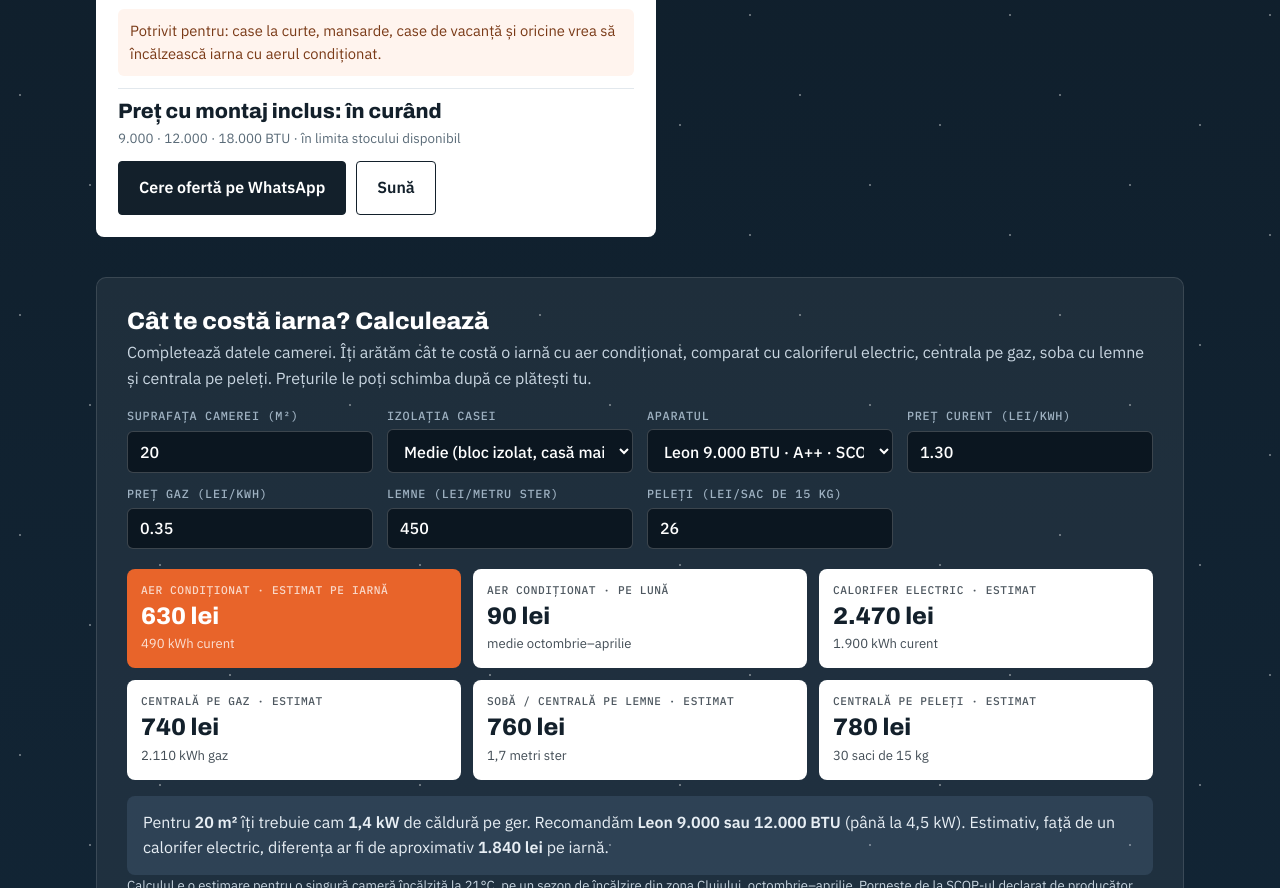
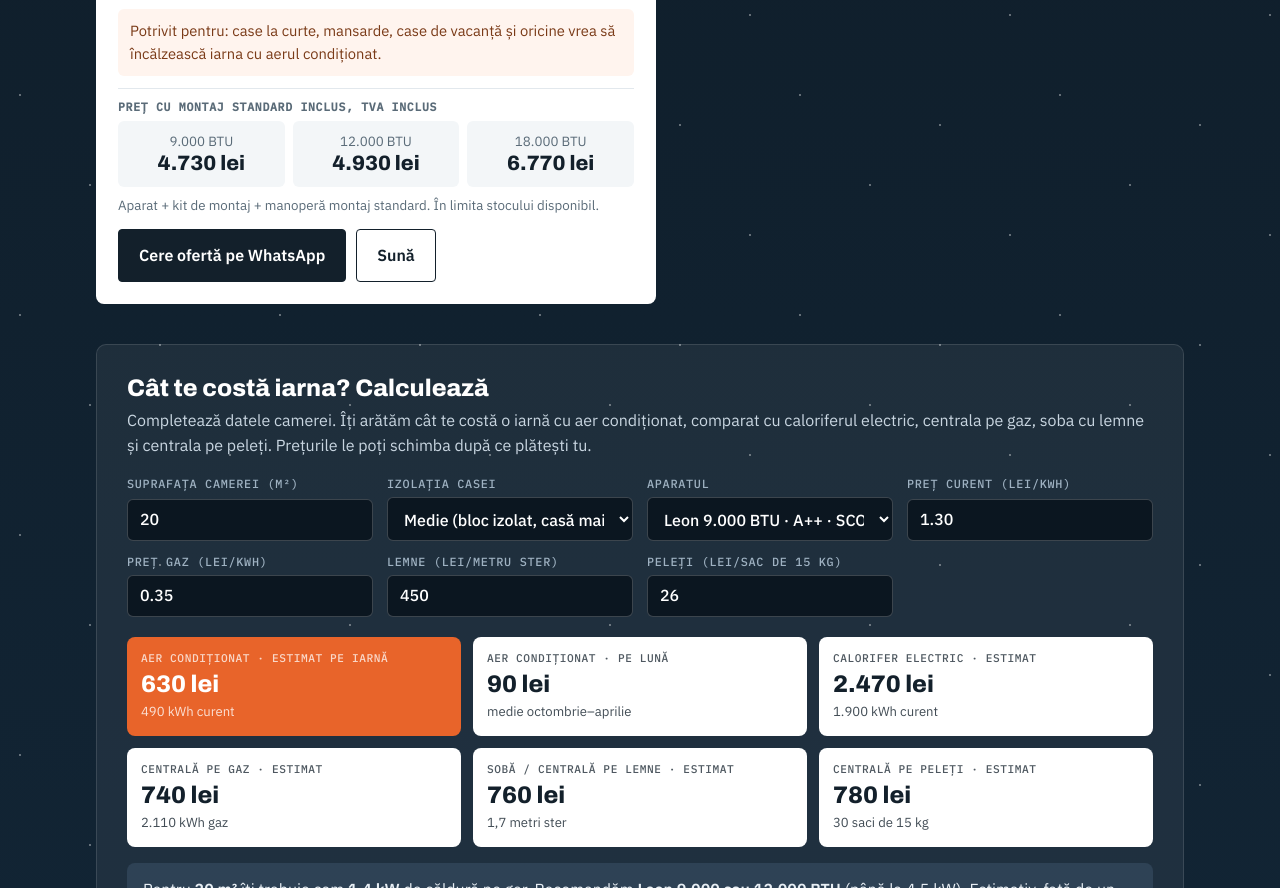
Before and after one commit to ocasvent/Site, a plain HTML site: page index.html in a window 1280 px wide. Shown: the part 2123-3011 px from the top of the page. Drawn offline with Linux system fonts and the light colour scheme.

Commit message:
Leon: preturi cu montaj inclus
Co-Authored-By: Claude Opus 5.5 <noreply@anthropic.com>
Claude-Session: https://claude.ai/code/session_019ea3RuuvMhsMwLYG4Yfdaj

```diff
--- a/index.html
+++ b/index.html
@@ -567,7 +567,7 @@ footer{border-top:1px solid var(--line);padding-block:32px;font-size:.85rem;colo
               <li>Wi-Fi inclus, agent R32, certificare Eurovent</li>
             </ul>
             <p class="wm-fit">Potrivit pentru: case la curte, mansarde, case de vacanță și oricine vrea să încălzească iarna cu aerul condiționat.</p>
-            <div class="wm-price"><strong>Preț cu montaj inclus: în curând</strong><small>9.000 · 12.000 · 18.000 BTU · în limita stocului disponibil</small></div>
+            <div class="wm-price" style="display:grid;gap:8px"><span style="font:600 .72rem/1 var(--f-mono);letter-spacing:.06em;text-transform:uppercase;color:#5A6B78">Preț cu montaj standard inclus, TVA inclus</span><div style="display:grid;grid-template-columns:repeat(3,minmax(0,1fr));gap:8px"><div style="background:#F3F6F8;border-radius:6px;padding:10px;text-align:center"><small style="display:block">9.000 BTU</small><strong style="white-space:nowrap">4.730 lei</strong></div><div style="background:#F3F6F8;border-radius:6px;padding:10px;text-align:center"><small style="display:block">12.000 BTU</small><strong style="white-space:nowrap">4.930 lei</strong></div><div style="background:#F3F6F8;border-radius:6px;padding:10px;text-align:center"><small style="display:block">18.000 BTU</small><strong style="white-space:nowrap">6.770 lei</strong></div></div><small>Aparat + kit de montaj + manoperă montaj standard. În limita stocului disponibil.</small></div>
             <div class="btns"><a class="btn primary" href="https://wa.me/40752632558?text=Bun%C4%83%20ziua%21%20M%C4%83%20intereseaz%C4%83%20aerul%20condi%C8%9Bionat%20Inventor%20LEON%20pentru%20%C3%AEnc%C4%83lzire.%20Camera%20are%20___%20m%C2%B2%2C%20localitatea%3A%20" target="_blank" rel="noopener">Cere ofertă pe WhatsApp</a><a class="btn" href="tel:+40752632558">Sună</a></div>
           </div>
         </article>
```
